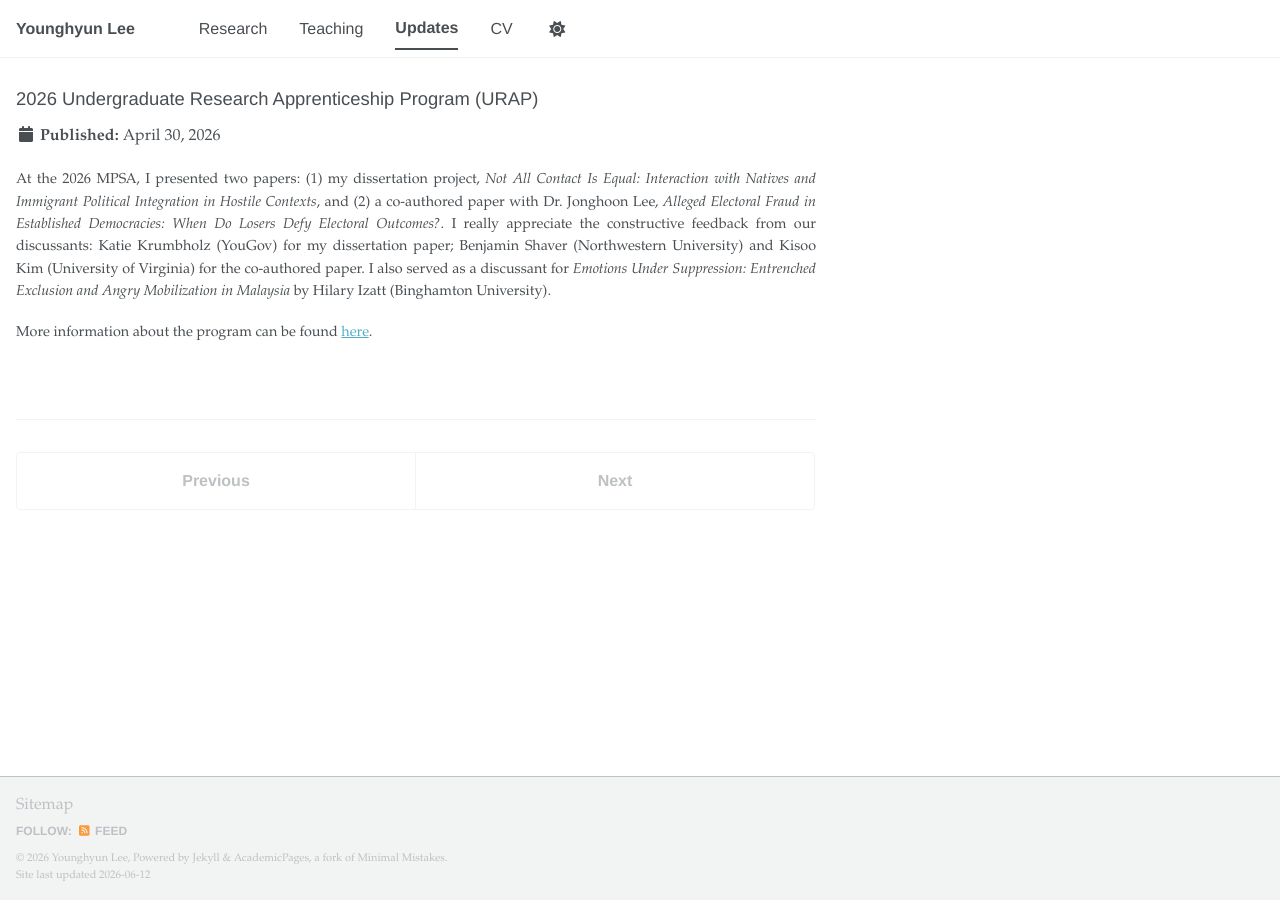
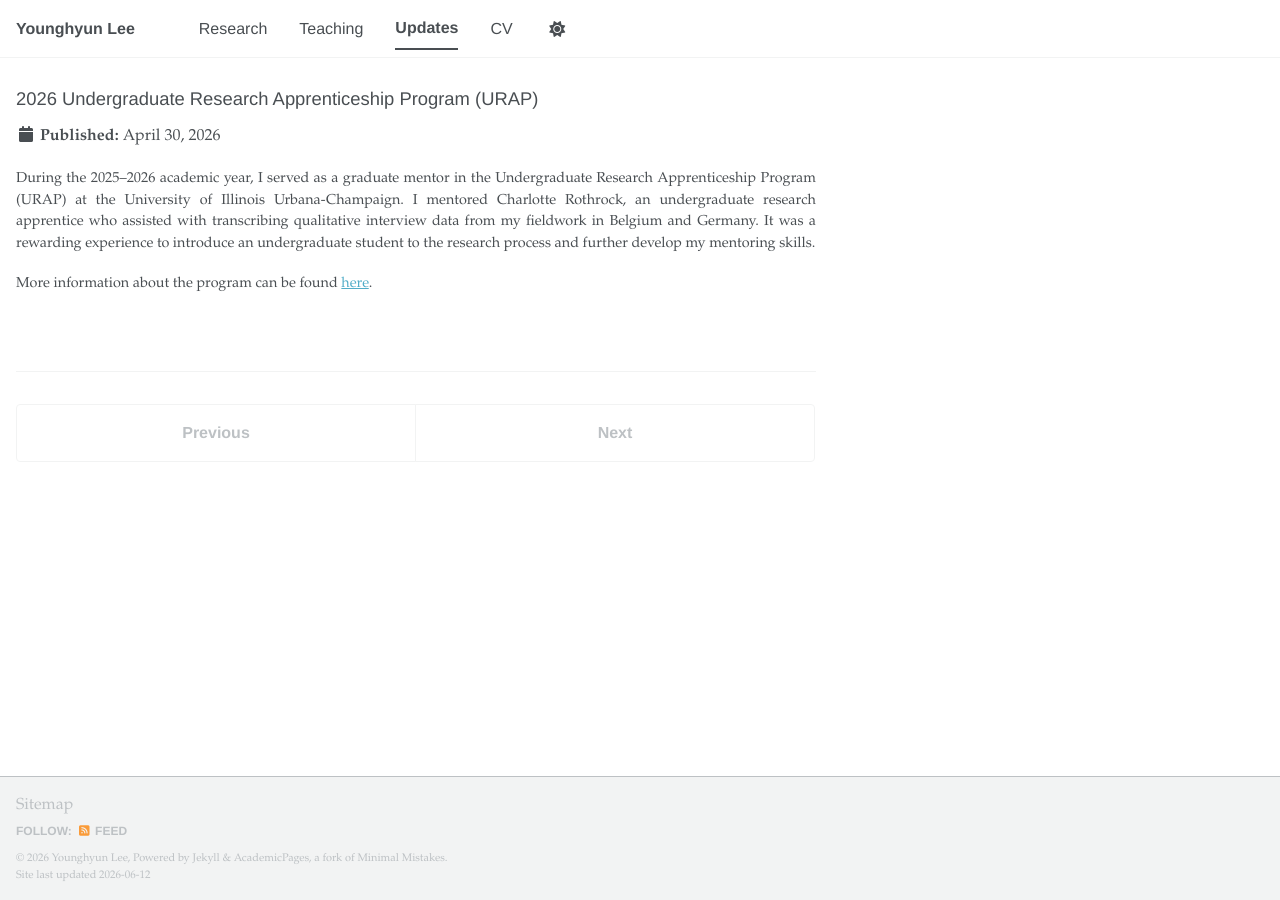
Before and after one commit to younghyunlee52/Website, a Jekyll site: the page built from _updates/2026-04-30-urap.md, in a window 1280 px wide. Built offline with Jekyll 4.4.1, drawn with Linux system fonts in a browser that asks for light colours; a script bundle is joined from its source files by our own code; library files that are not in the unit come from our copies.

Commit message:
Update 2026-04-30-urap.md

```diff
--- a/_updates/2026-04-30-urap.md
+++ b/_updates/2026-04-30-urap.md
@@ -7,6 +7,6 @@ image: /images/updates/20260430.jpg
 image_alt:
 caption:
 ---
-At the 2026 MPSA, I presented two papers: (1) my dissertation project, *Not All Contact Is Equal: Interaction with Natives and Immigrant Political Integration in Hostile Contexts*, and (2) a co-authored paper with Dr. Jonghoon Lee, *Alleged Electoral Fraud in Established Democracies: When Do Losers Defy Electoral Outcomes?*. I really appreciate the constructive feedback from our discussants: Katie Krumbholz (YouGov) for my dissertation paper; Benjamin Shaver (Northwestern University) and Kisoo Kim (University of Virginia) for the co-authored paper. I also served as a discussant for *Emotions Under Suppression: Entrenched Exclusion and Angry Mobilization in Malaysia* by Hilary Izatt (Binghamton University).
+During the 2025–2026 academic year, I served as a graduate mentor in the Undergraduate Research Apprenticeship Program (URAP) at the University of Illinois Urbana-Champaign. I mentored Charlotte Rothrock, an undergraduate research apprentice who assisted with transcribing qualitative interview data from my fieldwork in Belgium and Germany. It was a rewarding experience to introduce an undergraduate student to the research process and further develop my mentoring skills.
 
 More information about the program can be found [here](https://grad.illinois.edu/professional-development/graduate-college-mentoring-certificate/undergraduate-research).
```
